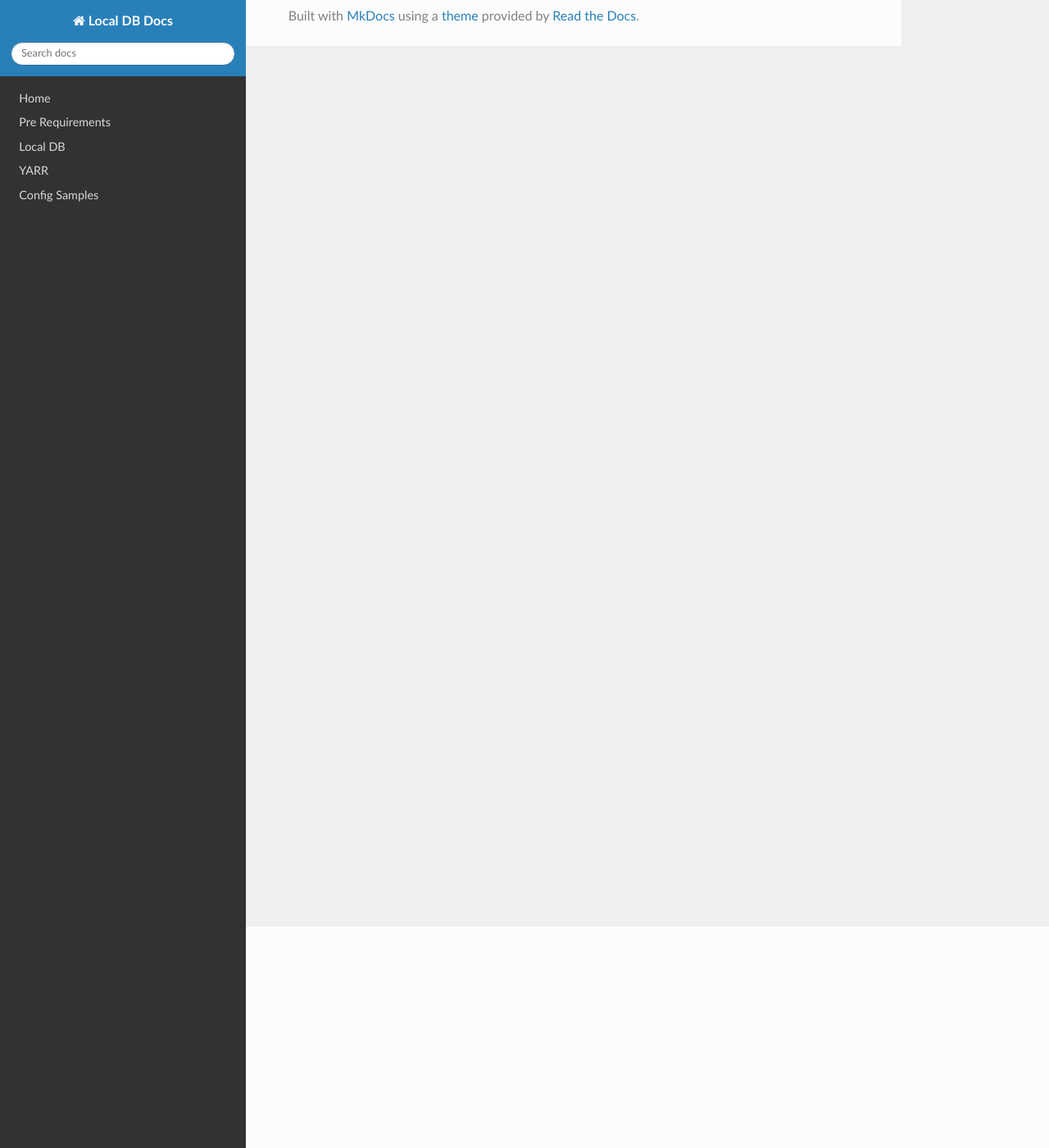
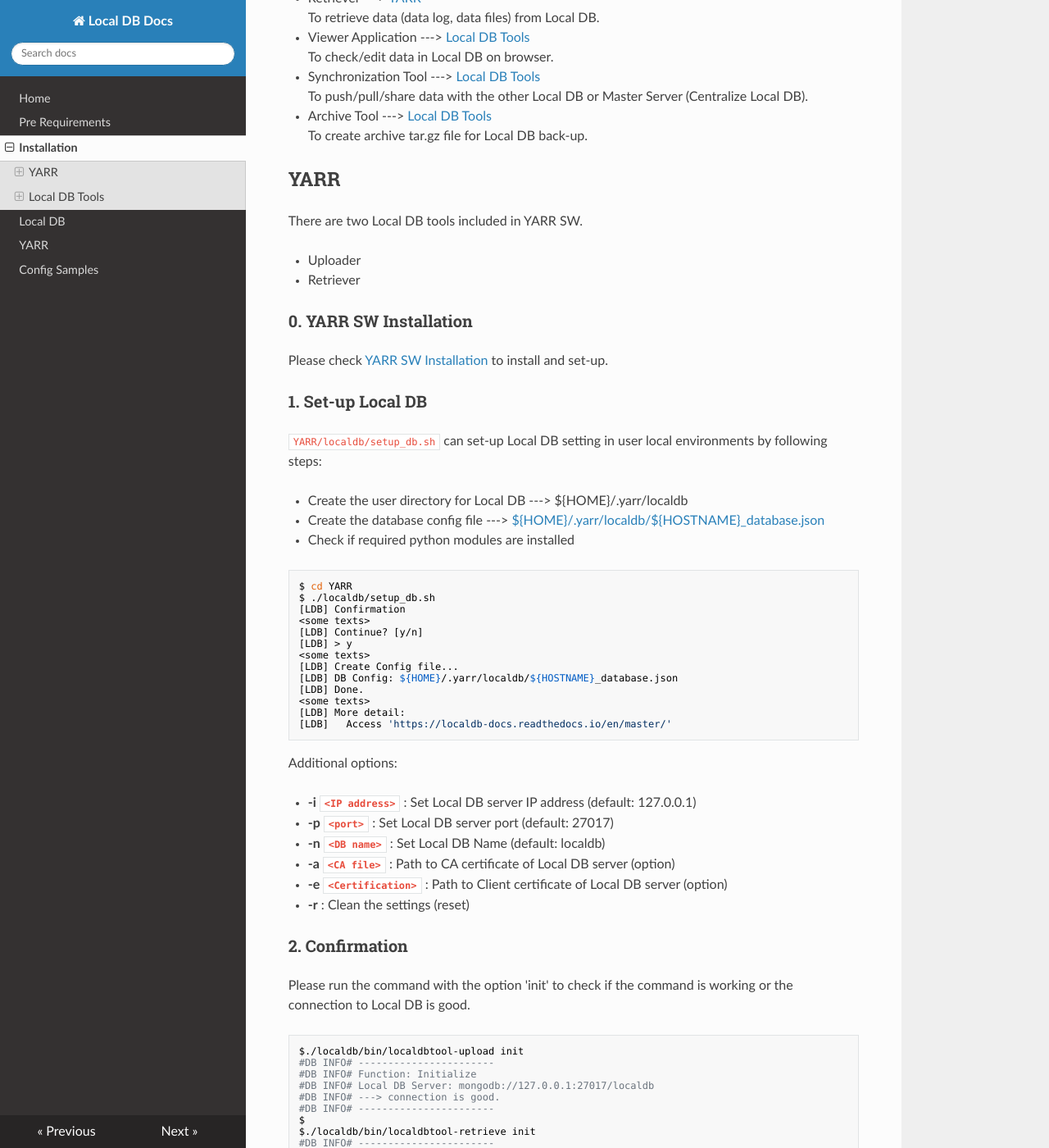
Before and after one commit to jlab-hep/localdb-docs, an MkDocs documentation site: the page built from docs/install.md, in a window 1280 px wide and 1400 px high, scrolled down 270 px. Shown: the whole window at 82% size. Built offline with MkDocs 1.6.1, drawn with Linux system fonts in a browser that asks for light colours; nearby versions of some CDN libraries; old or Windows-style settings are respelled for this version of MkDocs; some of the changed text lies outside the part shown.

Commit message:
Modifying install.md

````diff
--- a/docs/install.md
+++ b/docs/install.md
@@ -1,5 +1,127 @@
-# Requirements
+# Local DB Tools Installation
 
-- YARR System ([Installation](https://yarr.readthedocs.io/en/latest/install/))
-- MongoDB ([Installation](https://docs.mongodb.com/manual/installation/))
-- Local DB Tools ([Installation]())
+There are several tools for handling Local DB.
+
+* Uploader ---> [YARR](#yarr)<br>
+    To upload data (test data, chip data, user data, site data ...) into Local DB.
+
+* Retriever ---> [YARR](#yarr)<br>
+    To retrieve data (data log, data files) from Local DB.
+
+* Viewer Application ---> [Local DB Tools](#local-db-tools)<br>
+    To check/edit data in Local DB on browser.
+
+* Synchronization Tool ---> [Local DB Tools](#local-db-tools)<br>
+    To push/pull/share data with the other Local DB or Master Server (Centralize Local DB).
+
+* Archive Tool ---> [Local DB Tools](#local-db-tools)<br>
+    To create archive tar.gz file for Local DB back-up.
+
+## YARR
+
+There are two Local DB tools included in YARR SW.
+
+* Uploader
+* Retriever
+
+### 0. YARR SW Installation
+
+Please check [YARR SW Installation](https://yarr.readthedocs.io/en/latest/install/) to install and set-up. <br>
+
+### 1. Set-up Local DB
+
+`YARR/localdb/setup_db.sh` can set-up Local DB setting in user local environments by following steps:
+
+* Create the user directory for Local DB ---> ${HOME}/.yarr/localdb
+* Create the database config file ---> [${HOME}/.yarr/localdb/${HOSTNAME}_database.json](config.md)
+* Check if required python modules are installed
+
+```bash
+$ cd YARR
+$ ./localdb/setup_db.sh
+[LDB] Confirmation
+<some texts>
+[LDB] Continue? [y/n]
+[LDB] > y
+<some texts>
+[LDB] Create Config file...
+[LDB] DB Config: ${HOME}/.yarr/localdb/${HOSTNAME}_database.json
+[LDB] Done.
+<some texts>
+[LDB] More detail:
+[LDB]   Access 'https://localdb-docs.readthedocs.io/en/master/'
+```
+
+Additional options:
+
+- **-i ``<IP address>``** : Set Local DB server IP address (default: 127.0.0.1)
+- **-p ``<port>``** : Set Local DB server port (default: 27017)
+- **-n ``<DB name>``** : Set Local DB Name (default: localdb)
+- **-a ``<CA file>``** : Path to CA certificate of Local DB server (option)
+- **-e ``<Certification>``** : Path to Client certificate of Local DB server (option)
+- **-r** : Clean the settings (reset)
+
+### 2. Confirmation
+
+Please run the command with the option 'init' to check if the command is working or the connection to Local DB is good.
+
+```bash
+$./localdb/bin/localdbtool-upload init
+#DB INFO# -----------------------
+#DB INFO# Function: Initialize
+#DB INFO# Local DB Server: mongodb://127.0.0.1:27017/localdb
+#DB INFO# ---> connection is good.
+#DB INFO# -----------------------
+$
+$./localdb/bin/localdbtool-retrieve init
+#DB INFO# -----------------------
+#DB INFO# Function: Initialize
+#DB INFO# [Connection Test] DB Server: mongodb://127.0.0.1:27017
+#DB INFO#    The connection is GOOD.
+#DB INFO# -----------------------
+```
+
+If an error occurs, please check [FAQ]().
+
+## Local DB Tools
+
+There are three Local DB tools included in YARR SW.
+
+* Viewer Application
+* Synchronization Tool
+* Archive Tool
+
+### 0. SW Installation
+
+```bash
+$ git clone https://gitlab.cern.ch/YARR/localdb-tools.git
+```
+
+### 1.1 Set-up Viewer Application
+
+`localdb-tools/viewer/setup_viewer.sh` can set-up Viewer Application setting in user local environments by following steps:
+
+* Create the viewer config file ---> [localdb-tools/viewer/conf.yml](config.md)
+* Check if required python modules are installed
+
+```bash
+$ cd localdb-tools/viewer
+$ ./setup_viewer.sh
+<some texts>
+[LDB] Are you sure that is correct? [y/n]
+> y
+<some texts>
+[LDB] More information: https://localdb-docs.readthedocs.io/en/master/
+```
+
+Additional options:
+
+- **-i ``<IP address>``** : Set Local DB server IP address (default: 127.0.0.1)
+- **-p ``<port>``** : Set Local DB server port (default: 27017)
+- **-c ``<cfg>``** : Set config file Name (default: conf.yml)
+
+### 1.2 Set-up Synchronization Tool
+
+### 1.3 Set-up Archive Tool
+
+### 2. Confirmation
--- a/mkdocs.yml
+++ b/mkdocs.yml
@@ -2,6 +2,7 @@ site_name: Local DB Docs
 pages:
     - Home: index.md
     - Pre Requirements: requirements.md
+    - Installation: install.md
     - Local DB: localdb.md
     - YARR: yarr.md
     - Config Samples: config.md
````
Also changed, not shown: docs/config.md (+44 -0 lines), docs/index.md (+8 -8 lines), docs/localdb.md (+1 -1 lines), docs/requirements.md (+2 -4 lines).
